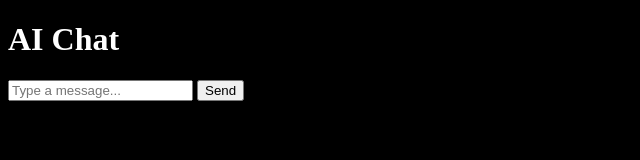
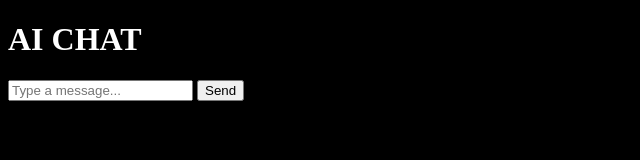
Before and after one commit to JMBYTGAMER/jmb-website, a plain HTML site: page ai.html in a window 1280 px wide. Shown: the full height of the page, 0-640 px from the left. Drawn offline with Linux system fonts and the light colour scheme.

Commit message:
Update ai.html

```diff
--- a/ai.html
+++ b/ai.html
@@ -6,15 +6,20 @@
   <title>AI Chat</title>
   <link rel="stylesheet" href="ai.css">
 </head>
+
 <body>
+
 <div class="chat-container">
-  <h1>AI Chat</h1>
+  <h1>AI CHAT</h1>
+
   <div id="chatBox" class="chat-box"></div>
+
   <div class="input-area">
     <input id="userInput" type="text" placeholder="Type a message...">
     <button onclick="sendMessage()">Send</button>
   </div>
 </div>
+
 <script src="ai.js"></script>
 </body>
 </html>
```
